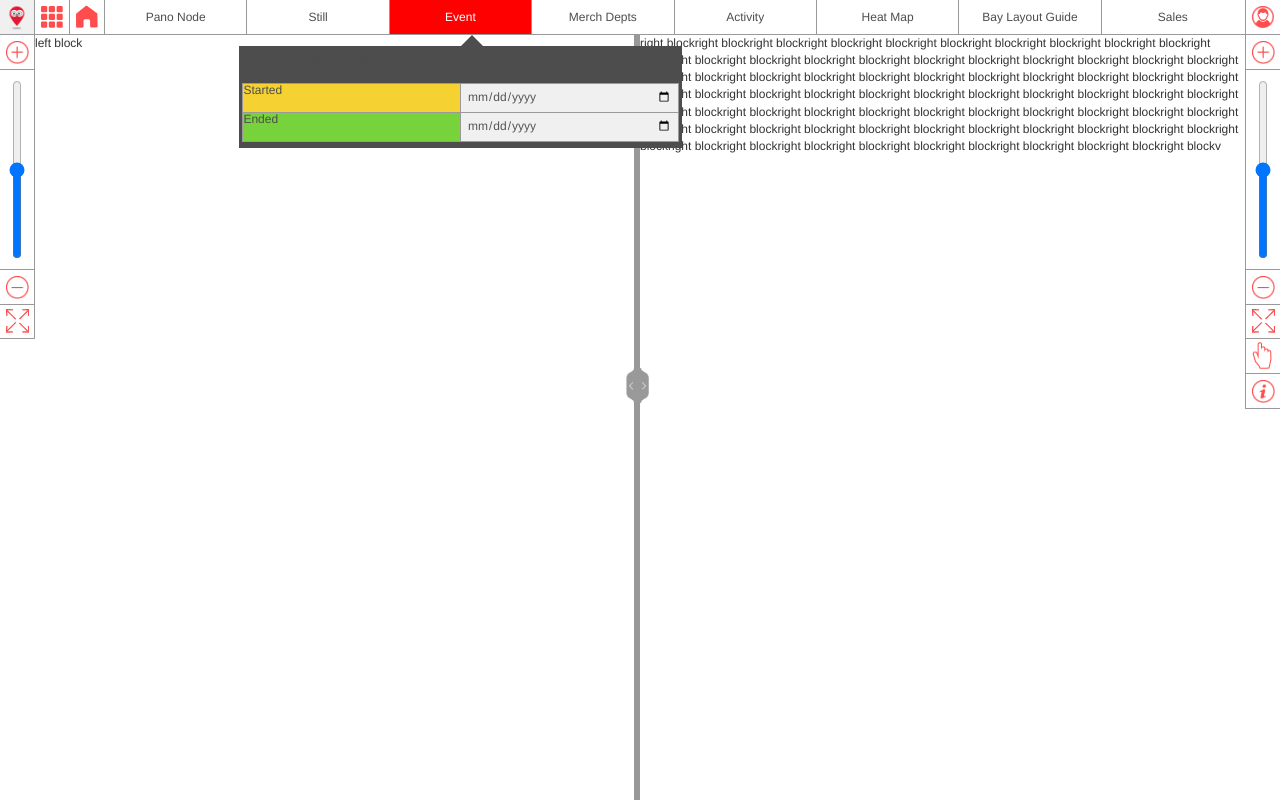
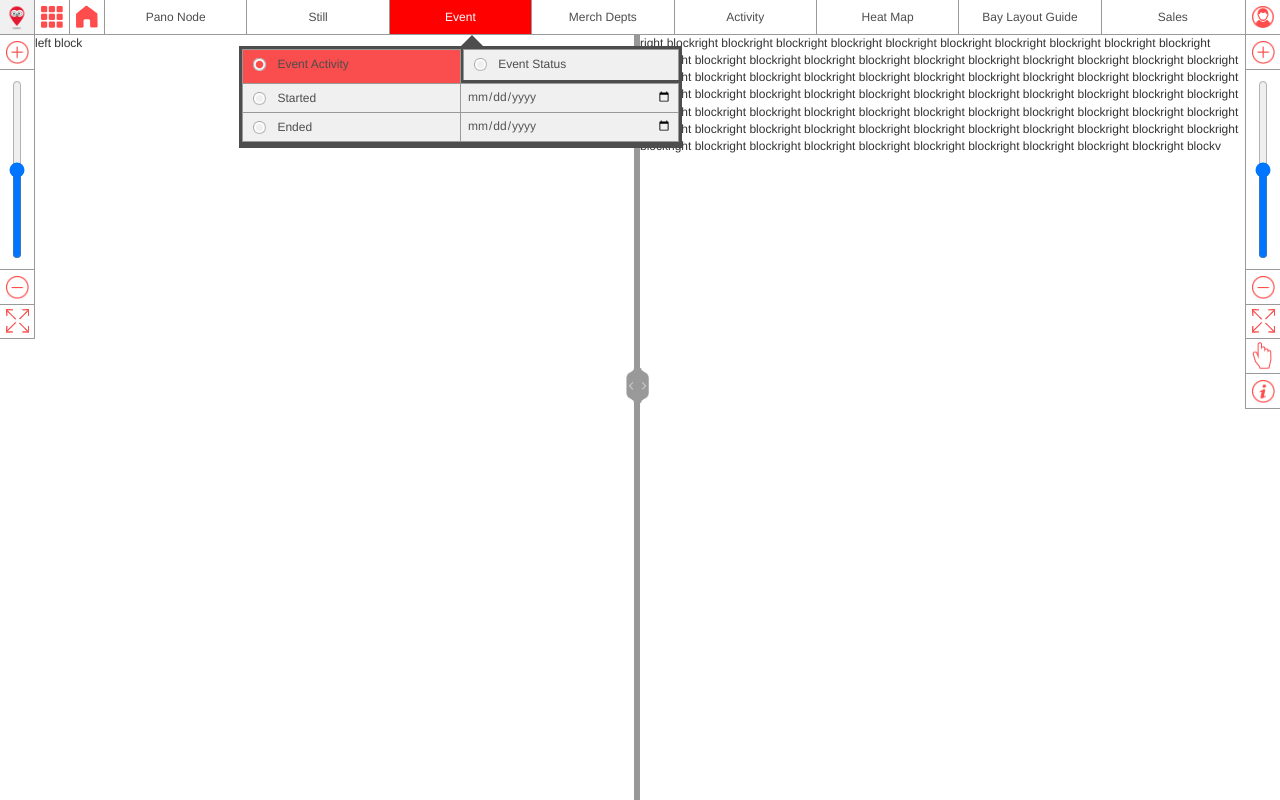
Before and after one commit to epyatopal/braveux-bs, a plain HTML site: page index.html in a window 1280 px wide. Both pictures are taken after a click on the element "Event". Drawn offline with Linux system fonts and the light colour scheme.

Commit message:
tmp commit

```diff
--- a/index.html
+++ b/index.html
@@ -252,29 +252,41 @@
                     <ul class="nav navbar-nav">
                         <li class="responsible-btn gray-border-right "><span class="gray-text">Pano Node</span></li>
                         <li class="responsible-btn gray-border-right"><span class="gray-text">Still</span></li>
-                        <li class="responsible-btn gray-border-right" id="btn-event"><span onclick="showMenu('#menu-event', '#btn-event')" class="gray-text">Event</span>
+                        <li class="responsible-btn gray-border-right" id="btn-event">
+                            <span onclick="showMenu('#menu-event', '#btn-event')" class="gray-text">Event</span>
                             <div id="menu-event" class="menu-event menu-common">
                                 <div>
                                     <ul class="nav nav-tabs guide-tabs">
-                                        <li role="presentation" class="light-gray-bg gray-border guide-tab guide-tab-active red-block">
-                                            <a href="">Event Activity</a>
+                                        <li role="presentation" class="text-left">
+                                            <input id="activity1" name="activity" type="radio" checked>
+                                            <label for="activity1" class="red-block hover-red guide-tab gray-border no-border-bottom">
+                                                <!--light-gray-bg gray-border -->
+                                                <span>Event Activity</span>
+                                            </label>
                                         </li>
-                                        <li role="presentation" class="light-gray-bg gray-border guide-tab ">
-                                            <a href="">Event Status</a>
+                                        <li role="presentation" class="text-right">
+                                            <input id="activity2" name="activity" type="radio">
+                                            <label for="activity2" class="red-block hover-red guide-tab  gray-border no-border-bottom">
+                                                <span>Event Status</span>
+                                            </label>
                                         </li>
                                     </ul>
                                 </div>
                                 <div class="gray-border light-gray-bg info-block no-border-bottom in-it-some-border overflow-hidden">
-                                    <div class="yellow-block text-left gray-border-right gray-border-bottom col-md-6">
-                                        <!--hover-yellow-->
-                                        Started
+                                    <div class="text-left gray-border-right gray-border-bottom col-md-6">
+                                        <input id="started1" type="checkbox">
+                                        <label for="started1" class="yellow-block hover-yellow">
+                                            <span>Started</span>
+                                        </label>
                                     </div>
                                     <div class=" text-left gray-border-bottom col-md-6 date-block">
                                         <input type="date" type="text" class="form-control" placeholder="00 - 00 - 0000">
                                     </div>
-                                    <div class="text-left green-block  gray-border-right gray-border-bottom col-md-6">
-                                        <!--hover-green-->
-                                        Ended
+                                    <div class="text-left gray-border-right gray-border-bottom col-md-6">
+                                        <input id="ended2" type="checkbox">
+                                        <label for="ended2" class="green-block hover-green">
+                                            <span>Ended</span>
+                                        </label>
                                     </div>
                                     <div class=" text-left gray-border-bottom col-md-6 date-block">
                                         <input type="date" type="text" class="form-control" placeholder="00 - 00 - 0000">
@@ -359,7 +371,8 @@
 
                         </li>
                         <li class="responsible-btn gray-border-right"><span class="gray-text">Activity</span></li>
-                        <li class="responsible-btn gray-border-right" id="btn-heatmap"><span onclick="showMenu('#menu-heatmap', '#btn-heatmap')"class="gray-text">Heat Map</span>
+                        <li class="responsible-btn gray-border-right" id="btn-heatmap">
+                            <span onclick="showMenu('#menu-heatmap', '#btn-heatmap')"class="gray-text">Heat Map</span>
                             <div id="menu-heatmap" class="menu-heatmap menu-common ">
                                 <section id="question" >
                                     <div class="gray-bg title-block">Step 01: Select data range: </div>
--- a/second.css
+++ b/second.css
@@ -1075,8 +1075,8 @@ input[type="date"] {
   display: none;
 }
 
-.menu-event .guide-tab {
-  width: 216px;
+.menu-event .guide-tabs > li{
+  width: 50%;
 }
 
 .menu-event .guide-tab {
@@ -1086,3 +1086,36 @@ input[type="date"] {
 .menu-event .guide-tab:first-child {
   margin-right: 4px;
 }
+
+.menu-event  input[type=radio]:checked + label.guide-tab{
+  width: 100%;
+  height: 100%;
+}
+
+.menu-event  input[type=radio] + label.guide-tab{
+  width: 99%;
+}
+
+.main-first-column{
+  display: inline-block;
+  float: left;
+  width: ;
+}
+
+.first-column{
+  width: 105px;
+  display: inline-block;
+  float: left;
+}
+
+.second-column {
+  width: 211px;
+  display: inline-block;
+  float: left;
+}
+
+.third-column{
+  width: 127px;
+  display: inline-block;
+  float: right;
+}
```
